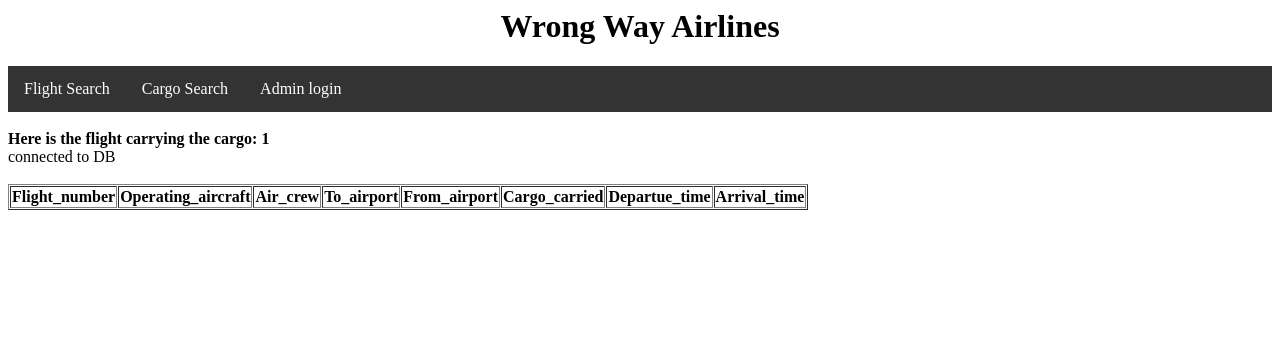
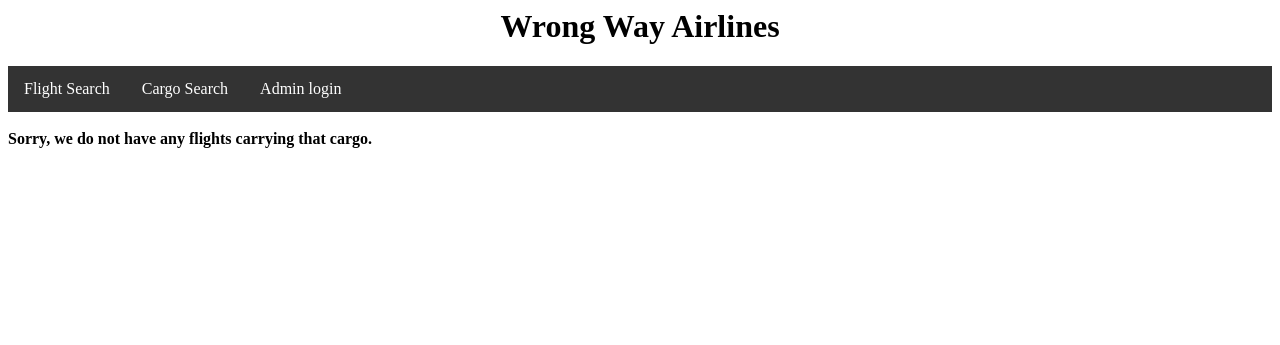
Before and after one commit to MechaSquid/IT490Proj1, a PHP site: page /cargoResults.php?Cargo_ID=1 in a window 1280 px wide. Shown: the top 345 px of the page. Run offline with PHP 8.4, Linux system fonts and the light colour scheme; tables that the repository leaves empty or names only in its code hold one stand-in row (values such as "Sample post"); lists and menus that the app fills with data are empty.

Commit message:
Update cargoResults.php

```diff
--- a/cargoResults.php
+++ b/cargoResults.php
@@ -45,9 +45,9 @@
 
       <div class="nav_bar">
         <ul>
-          <li><a href="homepage.html">Flight Search</a></li>
-  	      <li><a href="homepage.html">Cargo Search</a></li>
-   		    <li><a href="#admin">Admin login</a></li>
+          <li><a href="https://web.njit.edu/~az66/download">Flight Search</a></li>
+  	      <li><a href="https://web.njit.edu/~az66/download">Cargo Search</a></li>
+   		    <li><a href="https://web.njit.edu/~az66/download">Admin login</a></li>
         </ul>
       </div>
 
@@ -60,9 +60,6 @@
 
 
   $cargo_ID = $_GET['Cargo_ID'];
-  echo"<br><b>Here is the flight carrying the cargo: $cargo_ID</b><br>";
-
-
 
   //connect to DB
   $hostname = "sql2.njit.edu"   ;
@@ -78,10 +75,21 @@
   $db_selected = mysql_select_db($project);
   if ($db_selected)
   {
-    print("connected to DB<br>");
+    //print("connected to DB<br>");
   }
 
+  //query to DB
+  $testQuery = "SELECT * FROM Flight WHERE Cargo_carried LIKE '$cargo_ID'";
+  $testResult = mysql_query($testQuery);
 
+if (mysql_num_rows($testResult)==0)
+{
+  echo"<br><b>Sorry, we do not have any flights carrying that cargo.</b>";
+
+}
+else
+{
+   echo"<br><b>Here is the flight carrying the cargo: $cargo_ID</b><br>";
   //make table
   echo"<br><table width='600' border='1' cellpadding='1' cellspacing='1'>";
   echo"<tr>
@@ -97,9 +105,6 @@
 
 
 
-  $testQuery = "SELECT * FROM Flight WHERE Cargo_carried LIKE '$cargo_ID'";
-  $testResult = mysql_query($testQuery);
-
   while($a = mysql_fetch_array($testResult))
   {
     echo"<tr>";
@@ -112,9 +117,17 @@
     echo"<td>".$a['Departure_time']. "</td>";
     echo"<td>".$a['Arrival_time']. "</td>";
 
+
+
+
     echo"</tr>";
   }
 
   echo"</table>";
 
+
+}
+
+
+
 ?>
```
